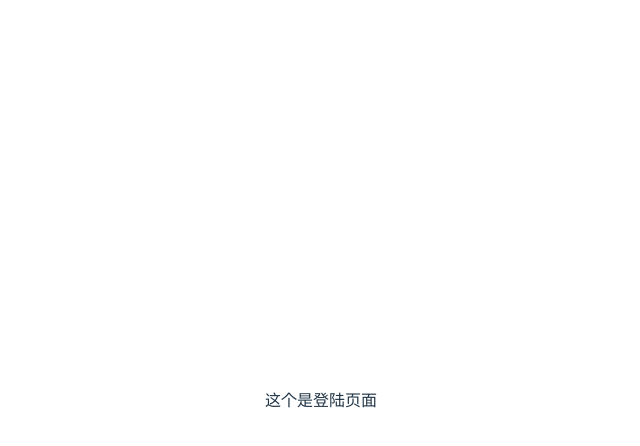
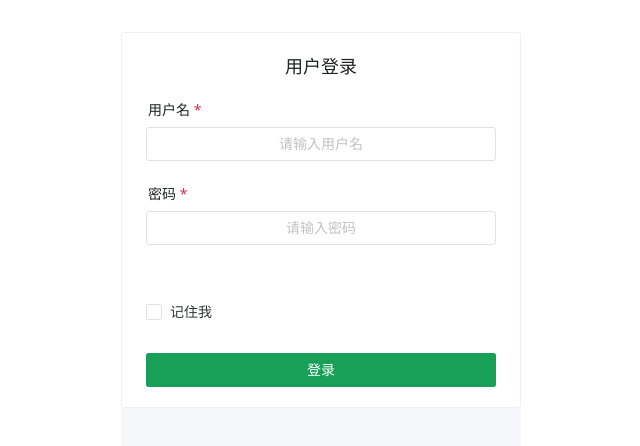
Before and after one commit to Haleymax/BuddyLink, a Vue app in the folder front/: page / in a window 1280 px wide. Shown: the top 446 px of the page, without its empty margins (319-959 px from the left). Built offline with nearby package versions, Linux system fonts and the light colour scheme.

Commit message:
add a login page

```diff
--- a/front/src/App.vue
+++ b/front/src/App.vue
@@ -1,7 +1,10 @@
 <template>
-  <Login/>
+  <n-message-provider>
+    <Login/>
+  </n-message-provider>
 </template>
 
 <script setup lang="ts">
 import Login from "@/views/user/login.vue"
+import { NMessageProvider } from 'naive-ui'
 </script>
--- a/front/src/views/user/login.vue
+++ b/front/src/views/user/login.vue
@@ -1,7 +1,106 @@
 <template>
-    这个是登陆页面
+  <n-layout class="login-container">
+    <n-layout-content>
+      <n-space justify="center" align="center" class="">
+        <n-card title="用户登录" style="width: 400px;">
+          <n-form ref="formRef" :model="formDate" :rules="rules">
+            <n-form-item label="用户名" path="username">
+              <n-input
+                v-model:value="formDate.username"
+                placeholder="请输入用户名"
+                @keydown.enter.prevent
+              />
+            </n-form-item>
+
+            <n-form-item label="密码" path="password">
+              <n-input
+                v-model:value="formDate.password"
+                type="password"
+                placeholder="请输入密码"
+                @keydown.enter.prevent
+              />
+            </n-form-item>
+
+            <n-form-item>
+              <n-checkbox v-model:checked="rememberMe">记住我</n-checkbox>
+            </n-form-item>
+
+            <n-button
+              type="primary"
+              block
+              :loading="loading"
+              @click="handleLogin"
+            >
+              登录
+            </n-button>
+          </n-form>
+        </n-card>
+      </n-space>
+    </n-layout-content>
+  </n-layout>
 </template>
 
 <script lang="ts" name="Login">
+import { defineComponent, ref } from 'vue';
+import { useMessage, type FormInst } from 'naive-ui';
 
+export default defineComponent({
+  setup() {
+    const message = useMessage();
+    const formRef = ref<FormInst | null>(null);
+    const loading = ref(false);
+    const rememberMe = ref(false);
+
+    const formDate = ref({
+      username: '',
+      password: ''
+    });
+
+    const rules = {
+      username: [
+        { required: true, message: '请输入用户名', trigger: 'blur' },
+        { min: 3, max: 20, message: '用户名长度在3到20个字符', trigger: 'blur' }
+      ],
+      password: [
+        { required: true, message: '请输入密码', trigger: 'blur' },
+        { min: 6, max: 20, message: '密码长度在6到20个字符', trigger: 'blur' }
+      ]
+    };
+
+    const handleLogin = async () => {
+      try {
+        await formRef.value?.validate();
+        loading.value = true;
+        // 模拟登录请求
+        await new Promise((resolve) => setTimeout(resolve, 1000));
+        message.success('登录成功');
+        // 在这里处理登录成功后的逻辑，比如跳转到首页
+      } catch (error) {
+        message.error('登录失败，请重试');
+      } finally {
+        loading.value = false;
+      }
+    };
+
+    return {
+      formRef,
+      loading,
+      rememberMe,
+      formDate,
+      rules,
+      handleLogin
+    };
+  }
+});
 </script>
+
+<style scoped>
+.login-container {
+  height: 100vh;
+  background: #f5f7fa;
+}
+
+.login-box {
+  height: 100%;
+}
+</style>
```
